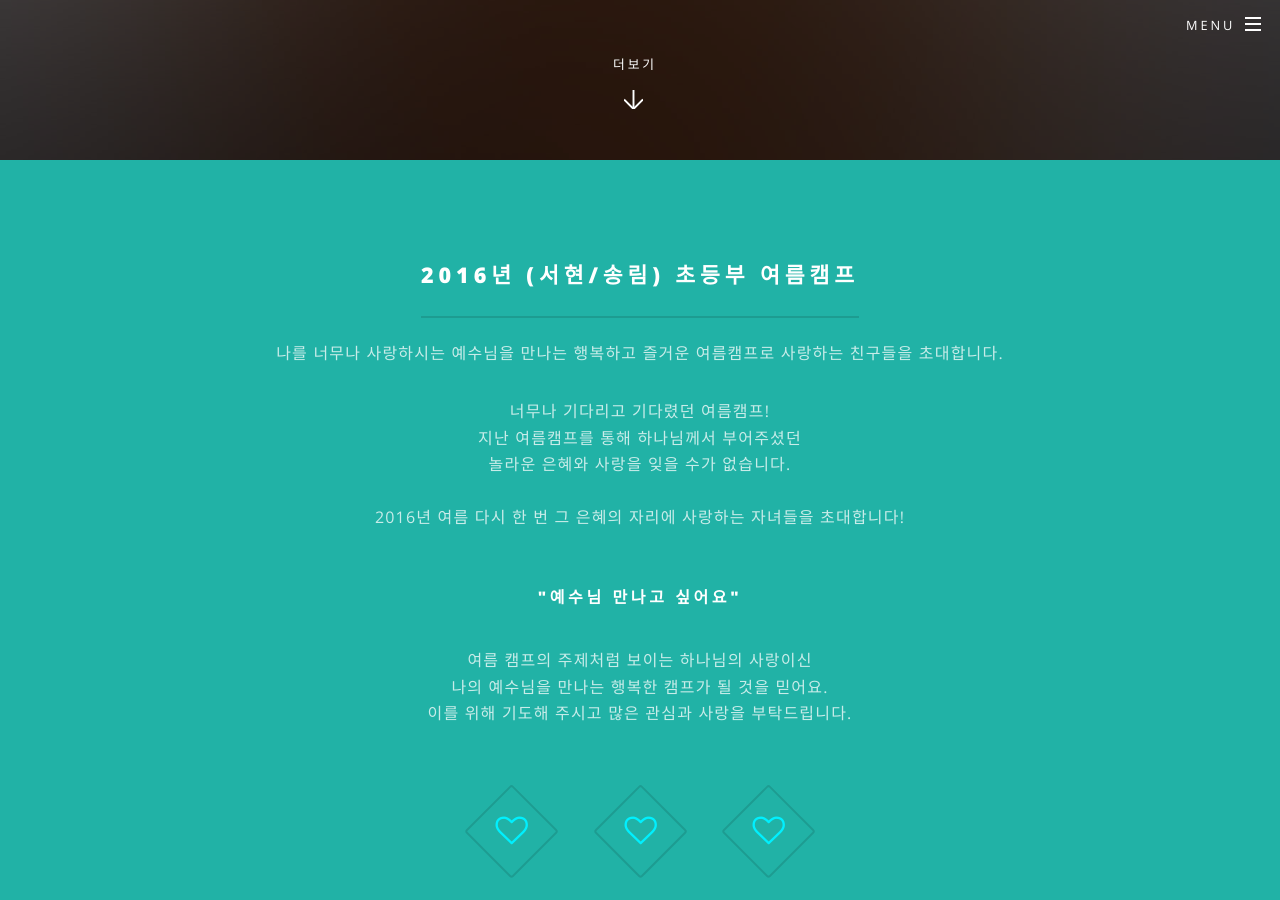
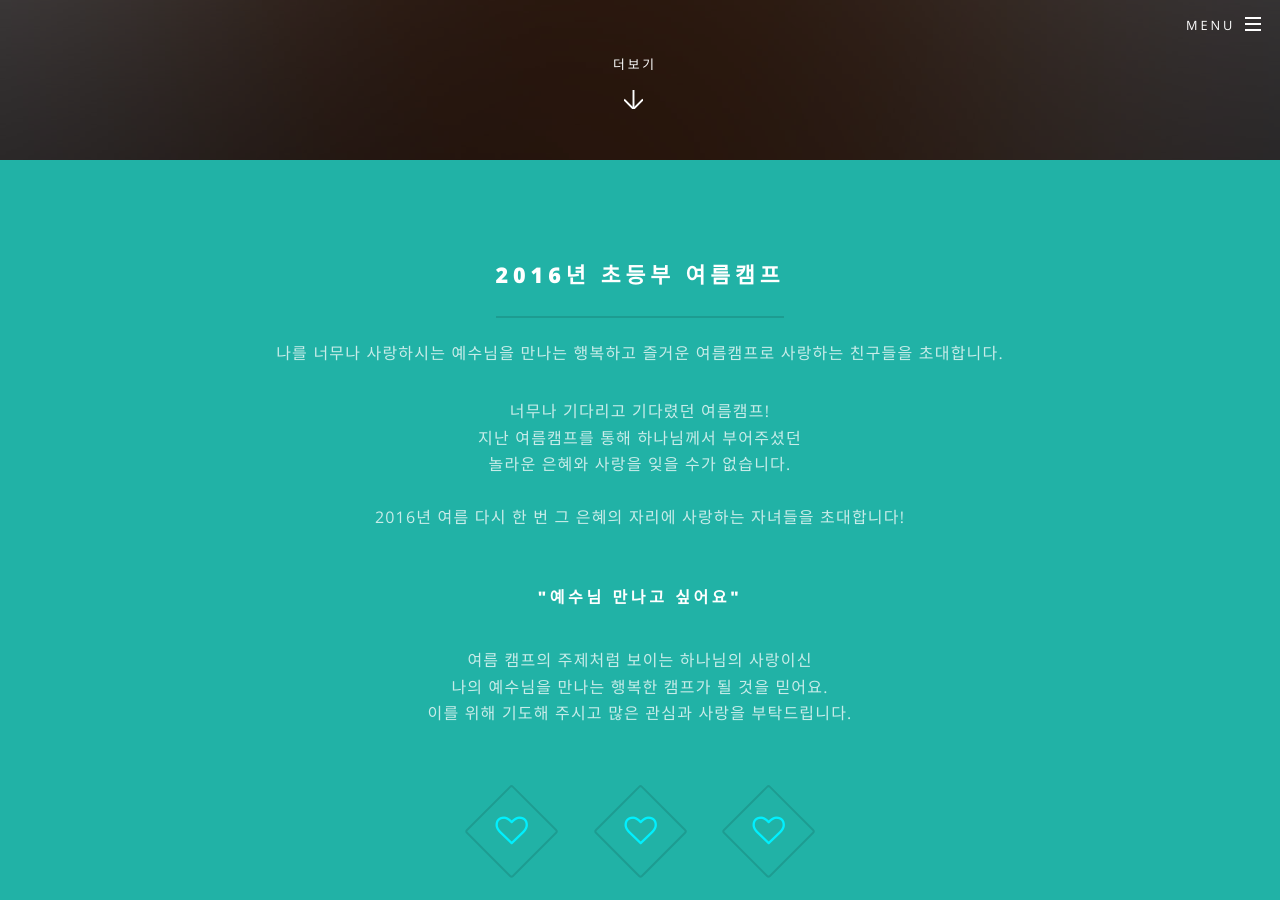
Before and after one commit to woorichurch/woorichurch.github.io, a Jekyll site: the page built from index.html, in a window 1280 px wide and 900 px high, scrolled down 740 px. Built offline with Jekyll 4.4.1, drawn with Linux system fonts in a browser that asks for light colours.

Commit message:
캠프 안내 모바일 대응 띄어쓰기 추가

```diff
--- a/index.html
+++ b/index.html
@@ -5,7 +5,7 @@
 					<section id="banner">
 						<div class="inner">
 							<h2>"예수님 만나고 싶어요"</h2>
-							<p>7월 28일(목)~7월 30일(토)<br>
+							<p>7월 28일(목)~7월 30일(토)<br />
 							<a href="http://place.map.daum.net/18661839" target="_blank">웰리힐리 리조트(강원도 횡성)</a></p>
 							<ul class="actions">
 								<li><a href="https://story.kakao.com/sundayschool" class="button special" target="_blank">초등부 캠프 스토리 보러가기</a></li>
@@ -18,7 +18,7 @@
 					<section id="one" class="wrapper style1 special">
 						<div class="inner">
 							<header class="major">
-								<h2>2016년 (서현/송림) 초등부 여름캠프<br /></h2>
+								<h2>2016년 초등부 여름캠프<br /></h2>
 								<p>나를 너무나 사랑하시는 예수님을 만나는 행복하고 즐거운 여름캠프로 사랑하는 친구들을 초대합니다.</p>
 								<p>너무나 기다리고 기다렸던 여름캠프!<br />
 									지난 여름캠프를 통해 하나님께서 부어주셨던<br />
```
